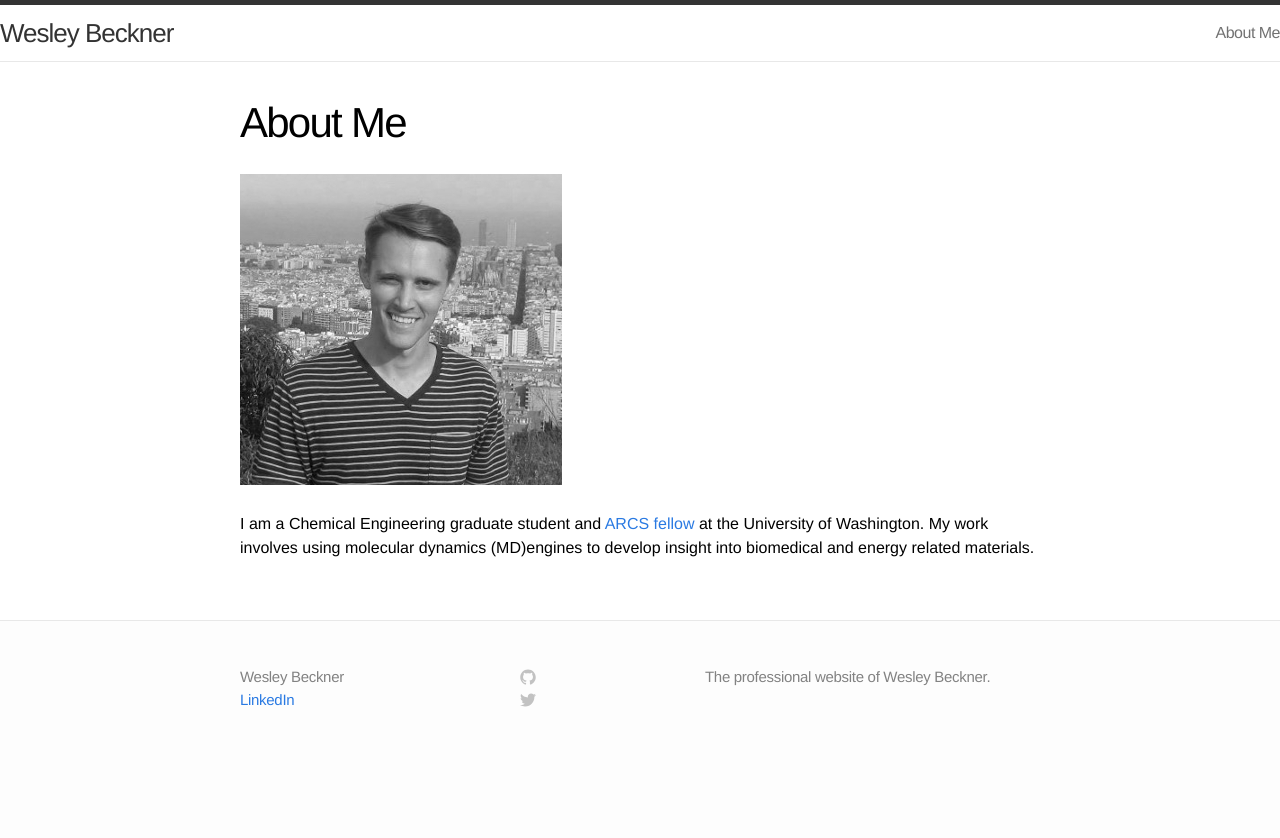
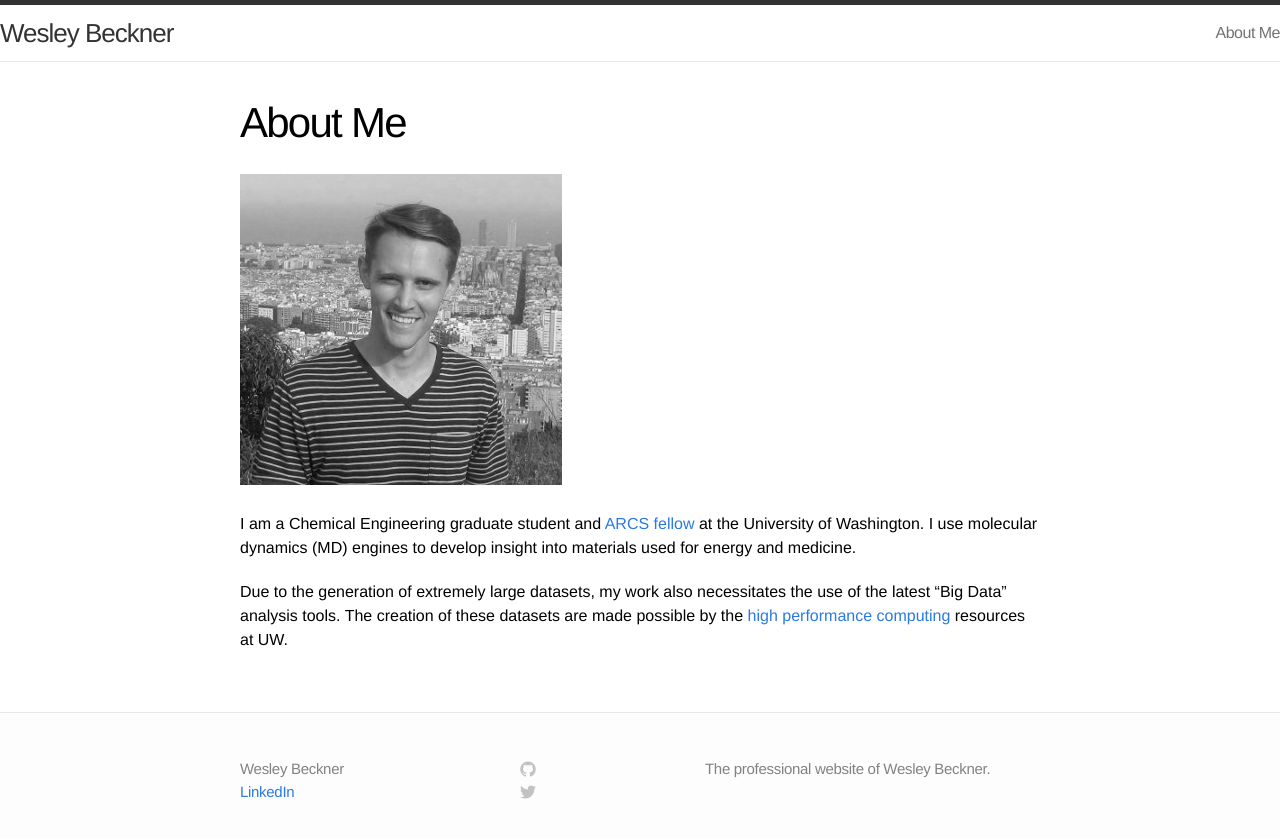
Before and after one commit to wesleybeckner/wesleybeckner.github.io, a Jekyll site: the page built from about.md, in a window 1280 px wide. Shown: the top 838 px of the page. Built offline with Jekyll 4.4.1, drawn with Linux system fonts in a browser that asks for light colours.

Commit message:
trying to get jekyll to work

```diff
--- a/about.md
+++ b/about.md
@@ -5,4 +5,6 @@ permalink: /about/
 ---
 ![]({{ site.url  }}/assets/professional_wes1.jpg)
 
-I am a Chemical Engineering graduate student and [ARCS fellow](http://seattlearcsfoundation.org/) at the University of Washington. My work involves using molecular dynamics (MD)engines to develop insight into biomedical and energy related materials.
+I am a Chemical Engineering graduate student and [ARCS fellow](http://seattlearcsfoundation.org/) at the University of Washington. I use molecular dynamics (MD) engines to develop insight into materials used for energy and medicine.
+
+Due to the generation of extremely large datasets, my work also necessitates the use of the latest "Big Data" analysis tools. The creation of these datasets are made possible by the [high performance computing](http://www.washington.edu/itconnect/research/hpc/) resources at UW.
```
